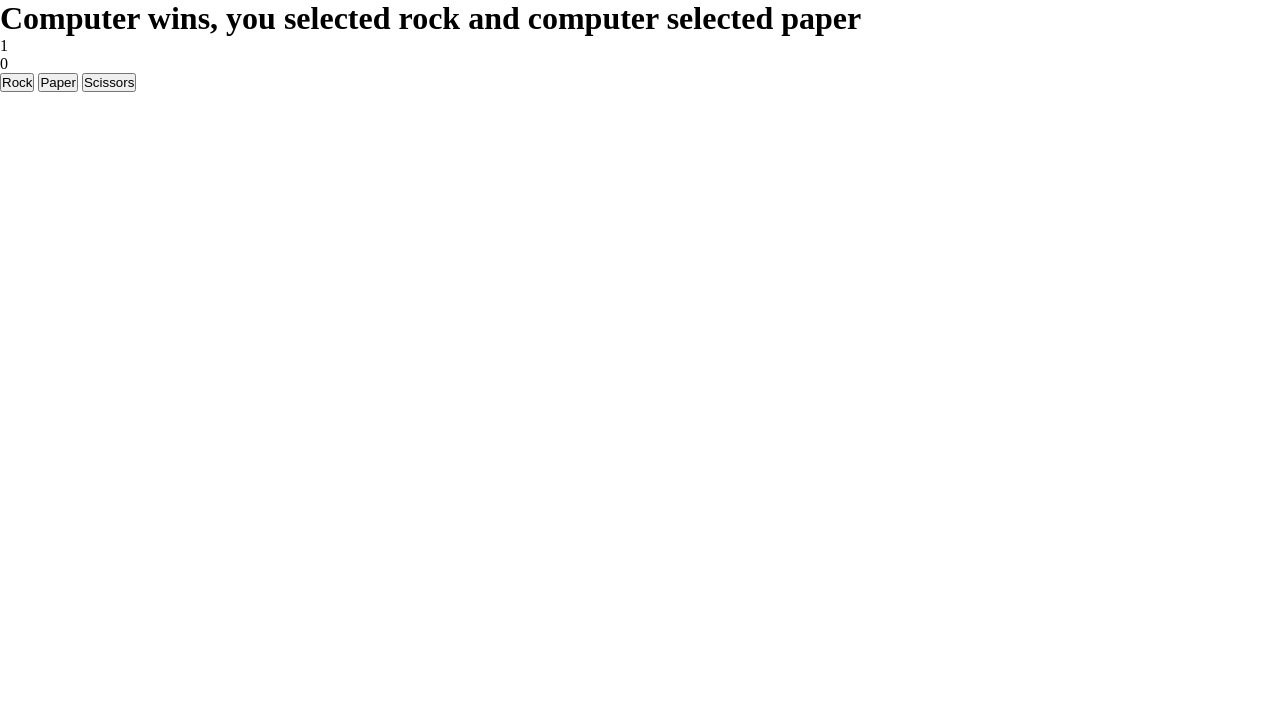
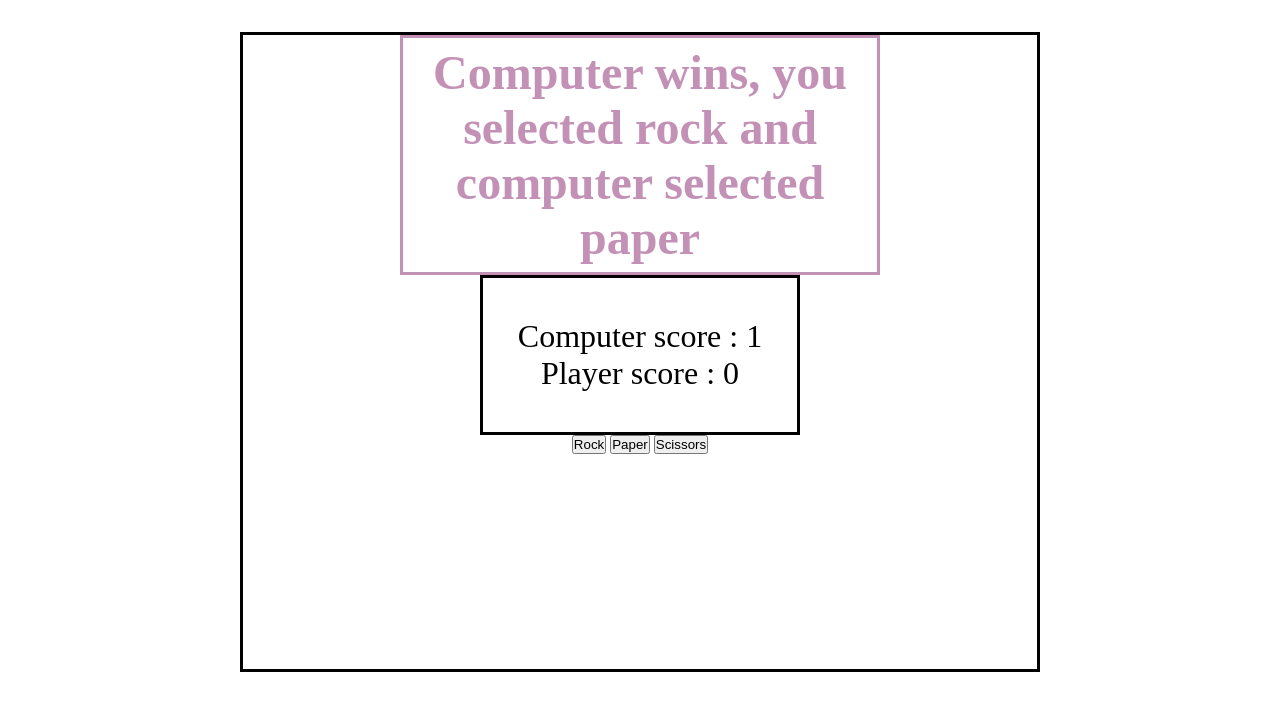
Before and after one commit to TekNellCo/rockpaperscissorsv2, a plain HTML site: page index.html in a window 1280 px wide. Both pictures are taken after a click on the button "Rock". Drawn offline with Linux system fonts and the light colour scheme.

Commit message:
add color changes to win and lose text/center results and scores

```diff
--- a/index.html
+++ b/index.html
@@ -7,13 +7,21 @@
   <link rel="stylesheet" href="style.css">
 </head>
 <body>
-  <h1 class="result">Welcome</h1>
-  <div data-score="0" class="computerscore">0</div>
-  <div data-score="0" class="playerscore">0</div>
-  <button data-choice="0" class="choice">Rock</button>
-  <button data-choice="1" class="choice">Paper</button>
-  <button data-choice="2" class="choice">Scissors</button>
 
+
+<div class="bigbox">
+    <h1 class="result">Welcome</h1>
+    <div class="scores">
+      <div data-score="0" class="computerscore">Computer score : 0</div>
+      <div data-score="0" class="playerscore">Player score : 0</div>
+    </div>
+    <div class="buttons">
+      <button data-choice="0" class="choice">Rock</button>
+      <button data-choice="1" class="choice">Paper</button>
+      <button data-choice="2" class="choice">Scissors</button>
+    </div>
+
+</div>
 
 
 
--- a/script.js
+++ b/script.js
@@ -45,12 +45,20 @@ function scoreBoard(result){
     }else if (playerScore === 5){
         alert("player wins")
     }else if( result === gameResult[0]){
-        playerS.textContent = ++playerScore;
+        playerS.textContent = `Player score : ${++playerScore}`;
     }else if( result === gameResult[1]){
-        computerS.textContent = ++computerScore;
-    }else{}
-    console.log(playerScore)
-console.log(computerScore)
+        computerS.textContent = `Computer score : ${++computerScore}`;
+    }else{return}
+}
+
+function resultColor(resultString){
+    if(resultString === gameResult[0]){
+        result.style.color = "var(--color-dark-pink)"
+    }else if(resultString === gameResult[1]){
+        result.style.color = "var(--color-purple-pink)"
+    }else{
+        result.style.color = "var(--color-peach)"
+    }
 }
 
 buttons.forEach((e)=>{
@@ -59,6 +67,23 @@ buttons.forEach((e)=>{
         let cC = computerChoice();
         let resultString = game(array[`${pC}`], array[`${cC}`]);
         scoreBoard(resultString);
+        resultColor(resultString);
         return result.textContent = `${resultString} you selected ${array[pC]} and computer selected ${array[cC]}`;
     })
 })
+
+
+
+
+
+
+
+
+
+
+
+
+
+for(i=0; i < 0; ++i){
+
+}
--- a/style.css
+++ b/style.css
@@ -3,3 +3,44 @@
     margin: 0;
     box-sizing: border-box;
 }
+:root{
+    --color-barbie: #fec2c2;
+    --color-pink:#fec2c2;
+    --color-peach: #fec2c2;
+    --color-light-pink: #fe9bca;
+    --color-dark-pink: #e96baa;
+    --color-purple-pink: #c391b6;
+}
+body{
+    display: flex;
+    justify-content: center;
+    margin-top: 2rem;
+}
+.bigbox{
+    display: flex;
+    flex-direction: column;
+    align-items: center;
+    border:solid;
+    width: 50rem;
+    height:40rem;
+}
+.result{
+    display: flex;
+    align-items: center;
+    justify-content: center;
+    font-size: 3em;
+    border: solid;
+    width: 30rem;
+    height: 15rem;
+    text-align: center;
+}
+.scores{
+    display: flex;
+    flex-direction: column;
+    justify-content: center;
+    text-align: center;
+    border: solid;
+    width: 20rem;
+    height: 10rem;
+    font-size: 2rem;
+}
```
